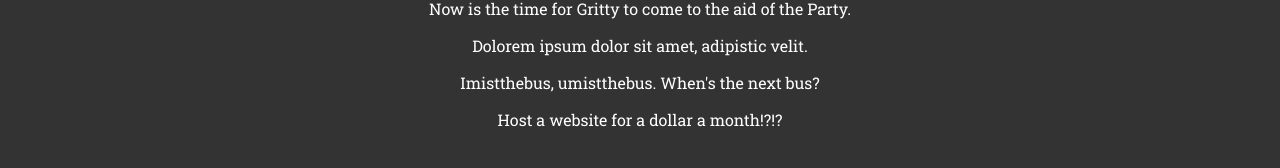
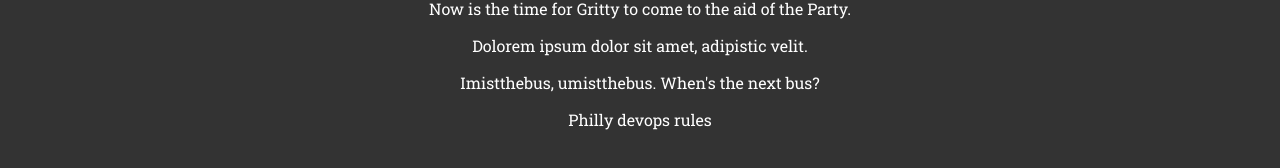
Before and after one commit to thinkcompany/phillydevops, a plain HTML site: page index.html in a window 1280 px wide. Shown: the part 534-702 px from the top of the page. Drawn offline with Linux system fonts and the light colour scheme.

Commit message:
second copy change

```diff
--- a/index.html
+++ b/index.html
@@ -19,7 +19,7 @@
 			<p>Now is the time for Gritty to come to the aid of the Party.</p>
 			<p>Dolorem ipsum dolor sit amet, adipistic velit.</p>
             <p>Imistthebus, umistthebus. When's the next bus?</p>
-            <p>Host a website for a dollar a month!?!?</p>
+            <p>Philly devops rules</p>
 		</div>
 	</div>
 </body>
```
